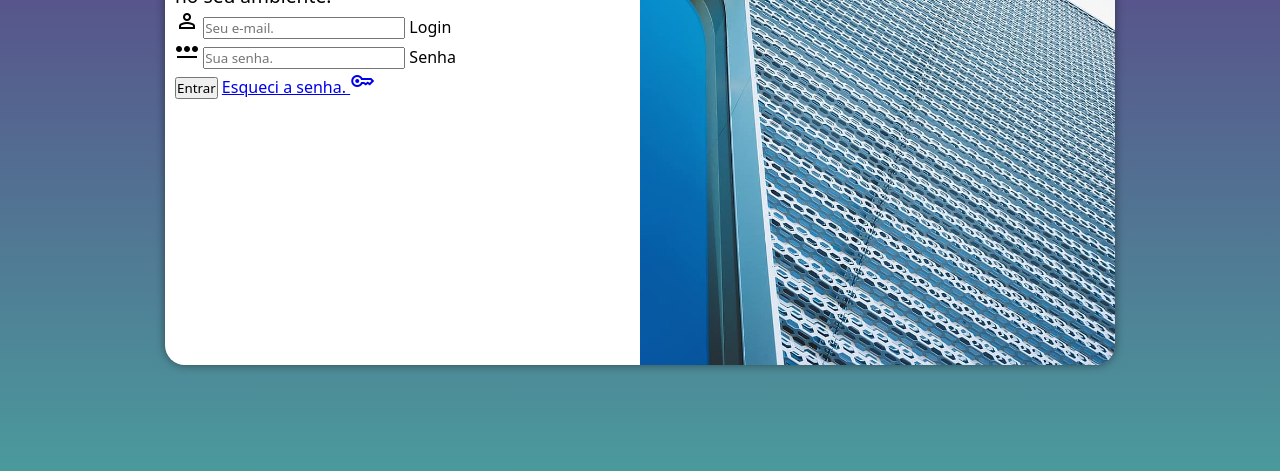
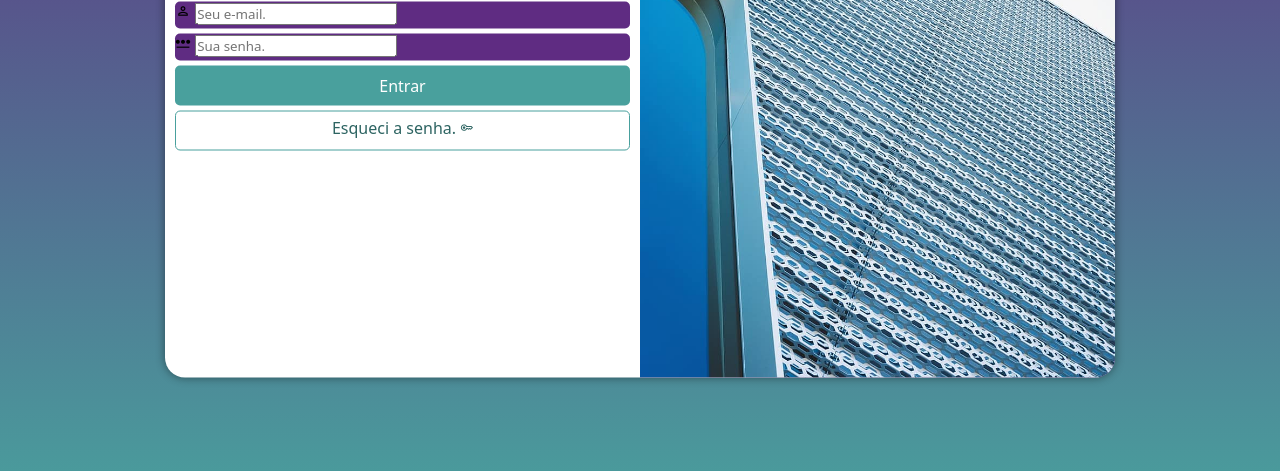
Before and after one commit to jeanlucascruz2260002/projeto-login, a plain HTML site: page index.html in a window 1280 px wide. Shown: the part 285-756 px from the top of the page. Drawn offline with nearby package versions, Linux system fonts and the light colour scheme.

Commit message:
Atualizando o style

```diff
--- a/estilos/style.css
+++ b/estilos/style.css
@@ -33,8 +33,8 @@
     overflow: hidden;
 
     background-color: white;
-    width: 250px;
-    height: 500px;
+    width: 300px;
+    height: 525px;
     border-radius: 20px;
     box-shadow: 0px 0px 10px rgba(0, 0, 0, 0.452);
 
@@ -58,3 +58,58 @@
     text-align: center;
     margin-bottom: 10px;
 }
+
+form > div.campo {
+    background-color: #5f2c82;
+    display: block;
+    height: 27px;
+    border-radius: 5px;
+    margin: 5px 0px;
+}
+
+div.campo > label {
+    display: none;
+}
+
+form > div.campo > span.material-symbols-outlined {
+    font-size: 1em;
+}
+
+form > input[type="submit"] {
+    display: block;
+    font-size: 1em;
+    width: 100%;
+    height: 40px;
+    margin-top: 5px;
+    background-color: #49a09d;
+    color: white;
+    border: none;
+    border-radius: 5px;
+}
+
+form > input[type="submit"]:hover {
+    background-color: #2d6462;
+}
+
+form > a.botão {
+    display: block;
+    text-align: center;
+    font-size: 1em;
+    width: 100%;
+    height: 40px;
+    padding-top: 5px;
+    margin-top: 5px;
+    background-color: white;
+    color: #2d6462;
+    border: 1px solid #49a09d;
+    border-radius: 5px;
+    text-decoration: none;
+}
+
+form > a.botão:hover {
+    background-color: #6cd3fc;
+}
+
+form > a.botão > span {
+    font-size: 0.8em;
+}
--- a/index.html
+++ b/index.html
@@ -30,7 +30,7 @@
                         <label for="isenha">Senha</label>
                     </div>
                     <input type="submit" value="Entrar">
-                    <a href="esqueci.html">
+                    <a href="esqueci.html" class="botão">
                         Esqueci a senha. <span class="material-symbols-outlined">key</span>
                     </a>
                 </form>
```
